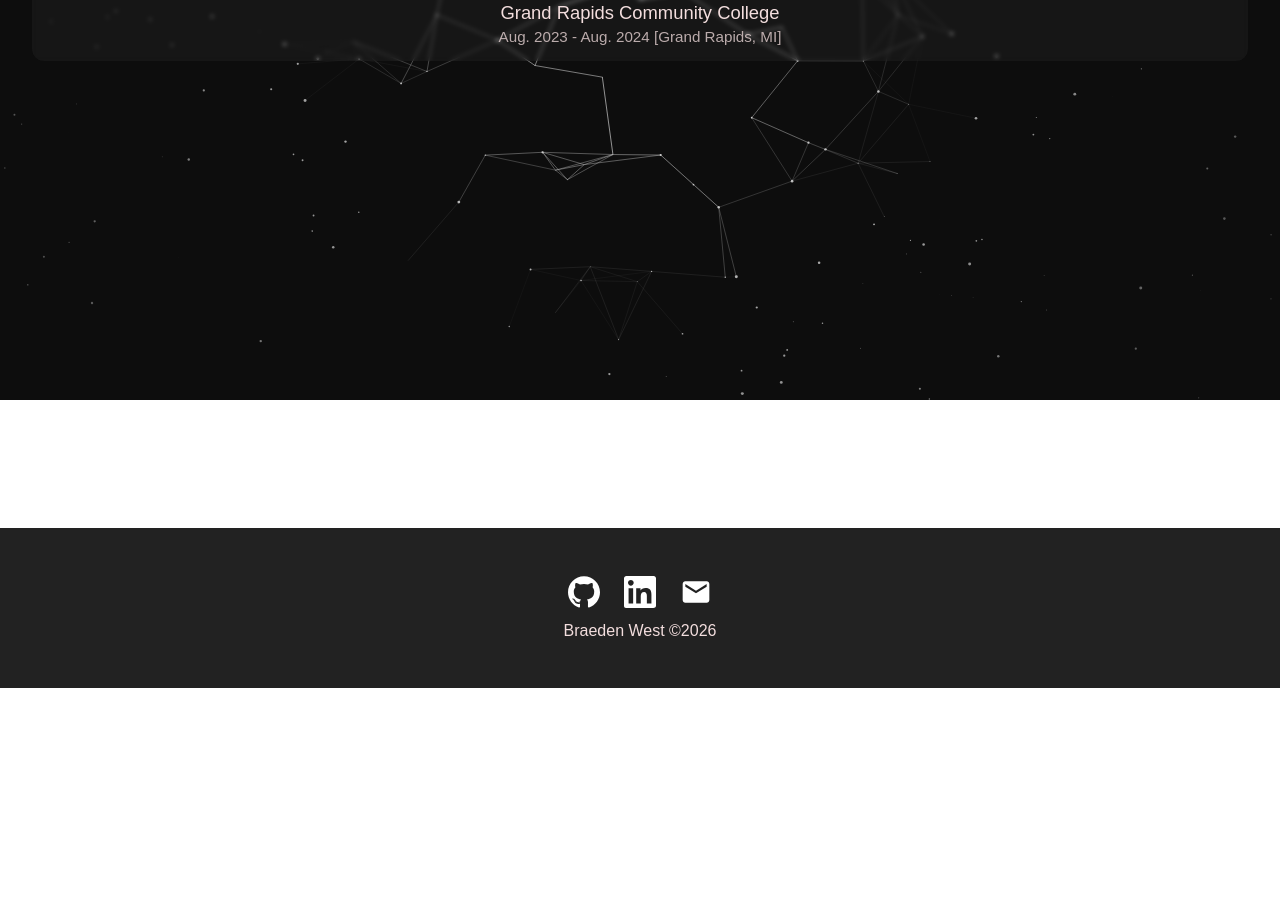
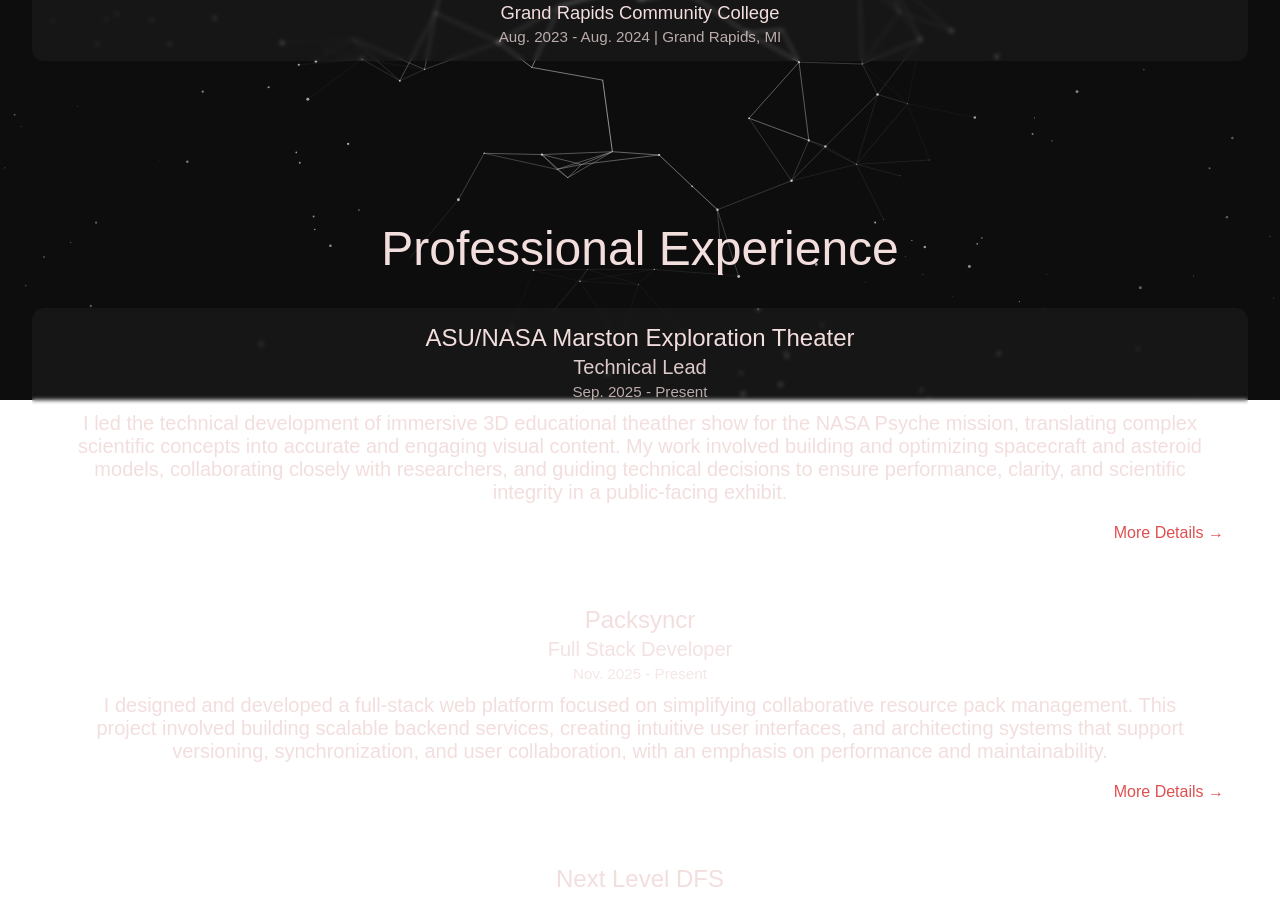
Before and after one commit to braewest/portfolio, a React (Vite) app: page /experience in a window 1280 px wide. Shown: the part 400-1297 px from the top of the page. Before the commit the page ends 1088 px from the top, so only its background shows below. Built offline with nearby package versions, Linux system fonts and the light colour scheme; a web font is replaced by a local one.

Commit message:
Add Professional Experience section

```diff
--- a/src/pages/Experience.jsx
+++ b/src/pages/Experience.jsx
@@ -1,4 +1,4 @@
-import cap from '../assets/icons/tech/java.svg';
+import TechStack from '../components/TechStack';
 import '../styles/Experience.css';
 
 export default function Experience() {
@@ -13,7 +13,7 @@
               <p className="school">
                 Arizona State University
               </p>
-              <p className="dates">Aug. 2024 - May 2026 [Tempe, AZ]</p>
+              <p className="dates">Aug. 2024 - May 2026 | Tempe, AZ</p>
             </div>
           </div>
           <div className="card education-item">
@@ -22,11 +22,52 @@
               <p className="school">
                 Grand Rapids Community College
               </p>
-              <p className="dates">Aug. 2023 - Aug. 2024 [Grand Rapids, MI]</p>
+              <p className="dates">Aug. 2023 - Aug. 2024 | Grand Rapids, MI</p>
             </div>
           </div>
+        </div>
+      </section>
+      <section>
+        <h2>Professional Experience</h2>
+        <div className="card-list">
+          <ExperienceCard
+            title="ASU/NASA Marston Exploration Theater"
+            role="Technical Lead"
+            dates="Sep. 2025 - Present"
+            description="I led the technical development of immersive 3D educational theather show for the NASA Psyche mission, translating complex scientific concepts into accurate and engaging visual content. My work involved building and optimizing spacecraft and asteroid models, collaborating closely with researchers, and guiding technical decisions to ensure performance, clarity, and scientific integrity in a public-facing exhibit."
+            link=""
+          />
+          <ExperienceCard
+            title="Packsyncr"
+            role="Full Stack Developer"
+            dates="Nov. 2025 - Present"
+            description="I designed and developed a full-stack web platform focused on simplifying collaborative resource pack management. This project involved building scalable backend services, creating intuitive user interfaces, and architecting systems that support versioning, synchronization, and user collaboration, with an emphasis on performance and maintainability."
+            link=""
+          />
+          <ExperienceCard
+            title="Next Level DFS"
+            role="Web Developer"
+            dates="Dec. 2025 - Jan. 2026"
+            description="I contributed to the development and improvement of a production website by enhancing performance, refining UI behavior, and improving overall code maintainability. My role focused on implementing clean, responsive components and ensuring a smooth user experience while working within an existing workspace."
+            link=""
+          />
+          <TechStack />
         </div>
       </section>
     </div>
   );
 }
+
+function ExperienceCard({ title, role, dates, description, link }) {
+  return (
+    <div className="card experience-item">
+      <h3>{title}</h3>
+      <p className="role">{role}</p>
+      <p className="dates">{dates}</p>
+      <p className="description">{description}</p>
+      <a className="link" href={link}>
+        More Details →
+      </a>
+    </div>
+  );
+}
--- a/src/styles/Experience.css
+++ b/src/styles/Experience.css
@@ -21,3 +21,34 @@
   opacity: 0.75;
   margin-top: 0.25rem;
 }
+
+.experience-item h3 {
+  margin: 0;
+  font-size: 1.5rem;
+  font-weight: 300;
+}
+
+.role {
+  margin-top: 0.25rem;
+  opacity: 0.9;
+}
+
+.description {
+  flex: 1;
+  margin-top: 0.75rem;
+  margin-bottom: 1.25rem;
+}
+
+.link {
+  align-self: flex-end;
+  color: var(--primary);
+  text-decoration: none;
+  font-weight: 300;
+  transition: transform 0.2s ease, opacity 0.2s ease;
+  padding-right: 0.5rem;
+}
+
+.learn-more:hover {
+  transform: translateX(4px);
+  opacity: 0.85;
+}
```
